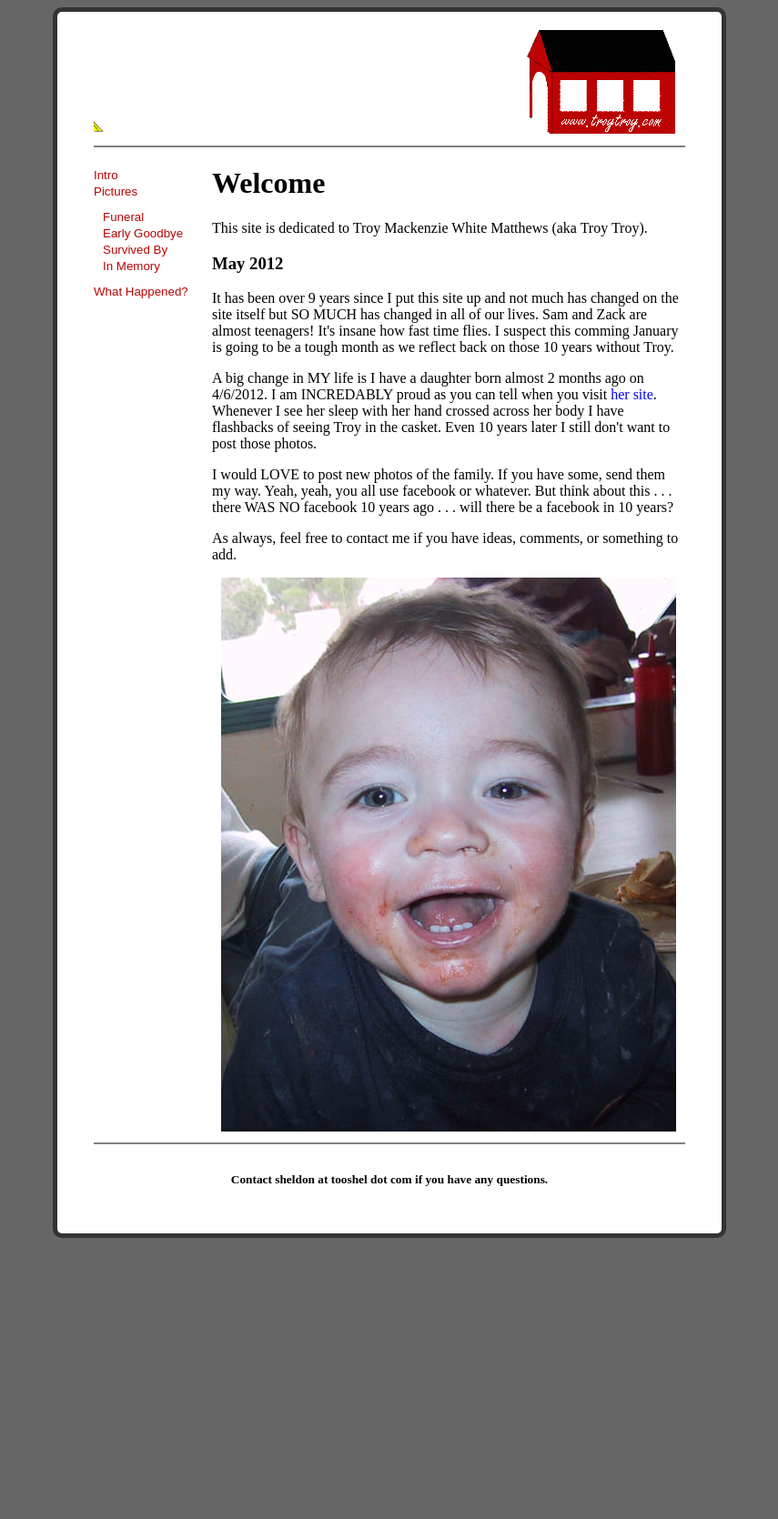
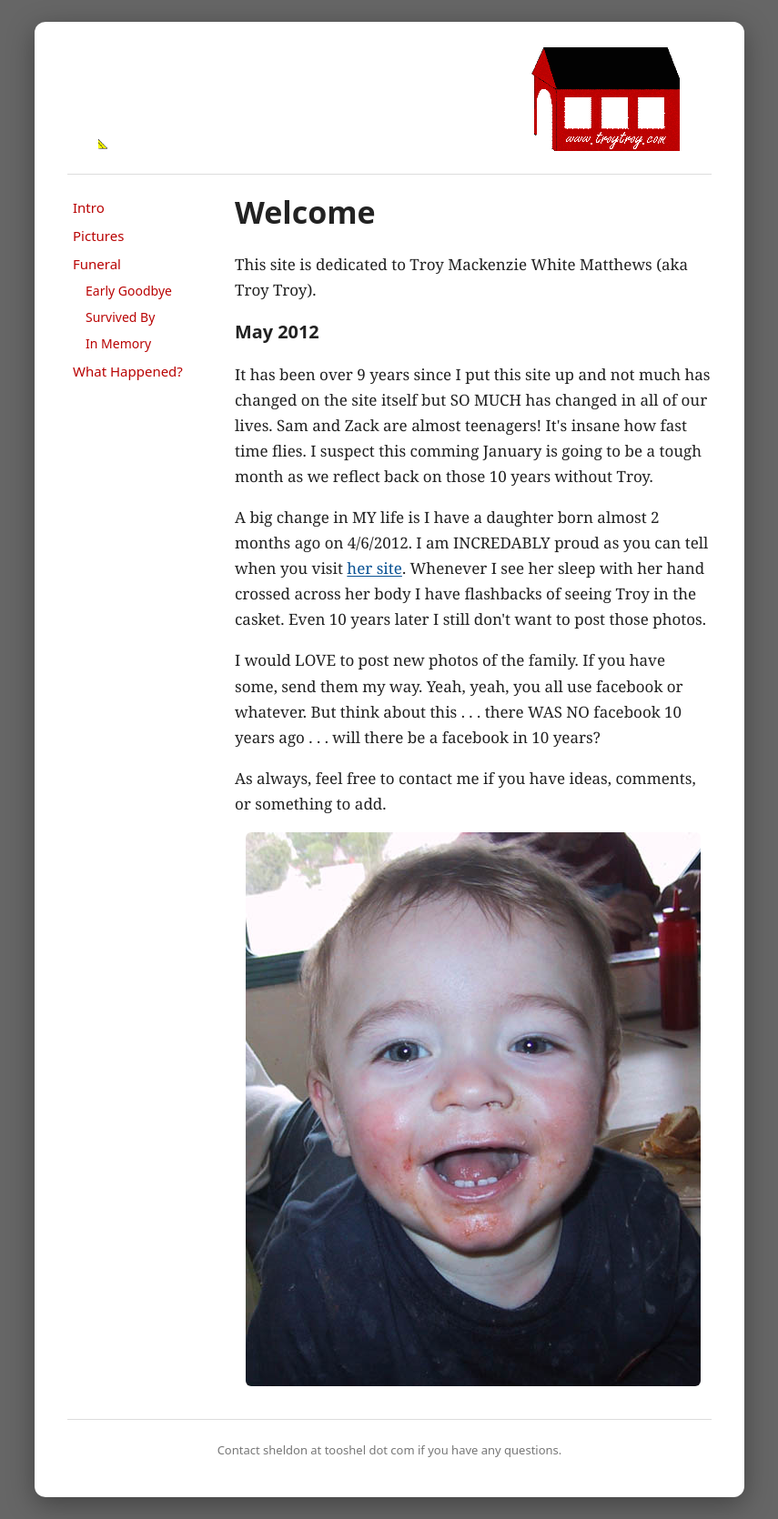
Before and after one commit to tooshel/troytroy, a Jekyll site: the page built from index.html, in a window 1280 px wide. Shown: the whole page at 91% size, without its empty margins (212-1067 px from the left). Built offline with Jekyll 4.4.1, drawn with Linux system fonts in a browser that asks for light colours; before the commit the page ends 1369 px from its top, so only the background shows below that.

Commit message:
Modernize layout and styles, keep the train
- HTML5 layout with viewport meta; responsive card design
- Nav is a real list: sidebar on desktop, wraps horizontally on phones
- Print styles folded into troy.css (@media print), print.css removed
- Dead Google Analytics (ga.js/UA) removed
- Content pages untouched

Co-Authored-By: Claude Fable 5 <noreply@anthropic.com>

```diff
--- a/_config.yml
+++ b/_config.yml
@@ -1 +1,4 @@
-auto: true
+title: Troy's Memorial Website
+url: https://www.troytroy.com
+exclude:
+  - README.md
--- a/_includes/main-nav.html
+++ b/_includes/main-nav.html
@@ -1,19 +1,12 @@
-<a href="index.html">Intro</a>
-<br>
-<a href="pictures.html">Pictures</a>
-<ul style="margin:10px; padding:0px;">
-	<a href="funeral.html">Funeral</a>
-	<br>
-	<a href="funeral-earlygoodbye.html">Early Goodbye</a>
-	<br>
-	<a href="funeral-survivors.html">Survived By</a>
-	<br>
-	<a href="funeral-inmemory.html">In Memory</a>
+<ul>
+  <li><a href="/">Intro</a></li>
+  <li><a href="/pictures.html">Pictures</a></li>
+  <li><a href="/funeral.html">Funeral</a>
+    <ul>
+      <li><a href="/funeral-earlygoodbye.html">Early Goodbye</a></li>
+      <li><a href="/funeral-survivors.html">Survived By</a></li>
+      <li><a href="/funeral-inmemory.html">In Memory</a></li>
+    </ul>
+  </li>
+  <li><a href="/what.html">What Happened?</a></li>
 </ul>
-<a href="what.html">What Happened?</a>
-<!--
-<br>
-<a href="/faq.html">F.A.Q</a>
-<br>
-<a href="/thanks.html">Thanks</a>
--->
--- a/_layouts/default.html
+++ b/_layouts/default.html
@@ -1,79 +1,39 @@
 <!DOCTYPE html>
+<html lang="en">
 <head>
-<title>
-{{page.title}} | Troy's Memorial Website
-</title>
-<meta http-equiv="X-UA-Compatible" content="IE=edge" />
-<link rel="shortcut icon" type="image/x-icon" href="favicon.ico">
-<style type="text/css" media="all">@import "css/troy.css";</style>
+<meta charset="utf-8">
+<meta name="viewport" content="width=device-width, initial-scale=1">
+<title>{{ page.title }} | Troy's Memorial Website</title>
+<meta name="description" content="In memory of Troy Mackenzie White Matthews (Troy Troy).">
+<link rel="icon" href="/favicon.ico">
+<link rel="stylesheet" href="/css/troy.css">
+</head>
+<body>
 
-<link rel="alternate stylesheet" type="text/css" media="screen"
-title="alt3" href="css/troy.css" />
-<link rel="alternate stylesheet" type="text/css" media="screen"
-title="print" href="css/print.css" />
-<link rel="stylesheet" type="text/css" media="print" href="css/print.css" />
+<div id="content">
 
+<header id="site-header">
+  <a href="/">
+    <img class="train screen-only" src="/images/darkmovingtrain2.gif" alt="An animated train crossing the top of the page">
+    <img class="train print-only" src="/images/statictrain.gif" alt="A train">
+  </a>
+</header>
 
-<script type="text/javascript">
+<div id="middle">
 
-  var _gaq = _gaq || [];
-  _gaq.push(['_setAccount', 'UA-32031130-1']);
-  _gaq.push(['_trackPageview']);
+<nav id="site-nav">
+{% include main-nav.html %}
+</nav>
 
-  (function() {
-    var ga = document.createElement('script'); ga.type = 'text/javascript'; ga.async = true;
-    ga.src = ('https:' == document.location.protocol ? 'https://ssl' : 'http://www') + '.google-analytics.com/ga.js';
-    var s = document.getElementsByTagName('script')[0]; s.parentNode.insertBefore(ga, s);
-  })();
-
-</script>
-
-</head>
-
-<body bgcolor="white">
-<div id="Content">
-
-<div id="top-section">
-<div id="top-col-1">
-	<a href="index.html">
-	<img src="images/darkmovingtrain2.gif" alt="" border="0"><br>
-	</a>
-	<hr noshade>
-</div>
-</div>
-
-<div id="top-section-print">
-<div id="top-col-1">
-	<img src="images/statictrain.gif" alt="" border="0">
-	<hr noshade>
-</div>
-</div>
-
-<div id="mid-section">
-
-<div id="mid-col-1">
-
-{% include main-nav.html %}
+<main>
+{{ content }}
+</main>
 
 </div>
 
-<div id="mid-col-2">
-
-
-{{page.content}}
-
-
-</div> <!-- end of col2 -->
-
-</div> <!-- end of mid-section -->
-
-<div id="bottom-section">
-
-<div id="bottom-col-1">
-<hr noshade>
-<h6>Contact sheldon at tooshel dot com if you have any questions.</h6>
-</div>
-</div>
+<footer id="site-footer">
+  <p>Contact sheldon at tooshel dot com if you have any questions.</p>
+</footer>
 
 </div>
 
--- a/css/print.css
+++ /dev/null
@@ -1,98 +0,0 @@
-.noprint
-{
-	float: none !important;
-	display: none !important;
-}
-.print {
-	float: inherit;
-	display: block;
-}
-#top-section {
-	float: none !important;
-	display: none !important;
-	position:relative;
-	left:0;
-	top:0;
-}
-#top-section-print {
-	float: inherit;
-	display: block;
-	position:relative;
-	left:0;
-	top:0;
-}
-
-#mid-section {
-	position:relative;
-	left:0;
-	top:0;
-}
-#bottom-section {
-	position:relative;
-	left:0;
-	top:0;
-}
-
-#top-col-1 {
-	position:relative;
-}
-#mid-col-1 {
-	float: none !important;
-	display: none !important;
-	position:absolute;
-	top:0;
-	left:0;
-	width:0%;
-}
-#mid-col-2 {
-	position:relative;
-	left:0%;
-	top:0;
-	width:100%;
-}
-#mid-col-3 {
-	float: none !important;
-	display: none !important;
-	position:absolute;
-	left:0%;
-	top:0;
-	width:0%;
-}
-
-#bottom-col-1 {
-	position:relative;
-}
-
-#mid-col-1 A
-{
-	COLOR: green;    TEXT-DECORATION: none; 	FONT-SIZE: 10pt;
-}
-
-#mid-col-3 A
-{
-	COLOR: red;    TEXT-DECORATION: none; 	FONT-SIZE: 12pt;
-}
-
-
-#mid-col-2 A
-{
-	COLOR: blue;  TEXT-DECORATION: none;
-}
-
-H1
-{
-	text-align: left;
-}
-H2
-{
-	text-align: center;
-}
-H6
-{
-	text-align: center; FONT-SIZE: 10pt;
-}
-
-
-br {
-	margin-bottom: 150px;
-}
--- a/css/troy.css
+++ b/css/troy.css
@@ -1,122 +1,213 @@
-body {
-	color:black;
-	background-color: #666666;
+/* troytroy.com — refreshed 2026, keeping the spirit of the 2003 design */
+
+:root {
+  --accent: #b90303;
+  --ink: #222;
+  --paper: #fff;
+  --backdrop: #666;
+  --rule: #ddd;
 }
 
-#Content {
-	width:650px;
-	margin:0px auto;
-	text-align:left;
-	padding:20px 40px 20px 40px;
-	border:5px solid #333;
-	background-color: white;
-
-     -moz-border-radius: 10px;
-    -webkit-border-radius: 10px;
-    -khtml-border-radius: 10px;
-    border-radius: 10px;
+* {
+  box-sizing: border-box;
 }
 
-#top-section {
-	position:relative;
-	left:0;
-	top:0;
-}
-#top-section-print {
-	float: none;
-	display: none;
-	position:relative;
-	left:0;
-	top:0;
+body {
+  margin: 0;
+  padding: 24px 12px;
+  color: var(--ink);
+  background-color: var(--backdrop);
+  font-family: Charter, Georgia, "Times New Roman", serif;
+  font-size: 1.0625rem;
+  line-height: 1.65;
 }
 
-#mid-section {
-	position:relative;
-	left:0;
-	top:0;
-}
-#bottom-section {
-	position:relative;
-	left:0;
-	top:0;
+#content {
+  max-width: 780px;
+  margin: 0 auto;
+  padding: 28px 36px;
+  background-color: var(--paper);
+  border-radius: 12px;
+  box-shadow: 0 8px 30px rgba(0, 0, 0, 0.35);
 }
 
-#top-col-1 {
-	position:relative;
-}
-#mid-col-1 {
-	position:absolute;
-	top:0;
-	left:0;
-	width:20%;
-}
-#mid-col-2 {
-	position:relative;
-	left:20%;
-	top:0;
-	width:80%;
+/* Header: the train */
+
+#site-header {
+  text-align: center;
+  padding-bottom: 16px;
+  border-bottom: 1px solid var(--rule);
 }
 
-/*
-#mid-col-3 {
-	position:absolute;
-	left:80%;
-	top:0;
-	width:20%;
-}
-*/
-
-#bottom-col-1 {
-	position:relative;
+#site-header img.train {
+  max-width: 100%;
+  height: auto;
 }
 
-#mid-col-1 a:link {
-	COLOR: #B90303;    TEXT-DECORATION: none; 	FONT-SIZE: 10pt;
-	FONT-FAMILY: Arial, Verdana, Helvetica;
-
-}
-#mid-col-1 a:visited {
-	COLOR: #B90303;    TEXT-DECORATION: none; 	FONT-SIZE: 10pt;
-	FONT-FAMILY: Arial, Verdana, Helvetica;
-}
-#mid-col-1 a:active {
-	COLOR: #B90303;    TEXT-DECORATION: none; 	FONT-SIZE: 10pt;
-	FONT-FAMILY: Arial, Verdana, Helvetica;
-}
-#mid-col-1 a:hover {
-	COLOR: white;  TEXT-DECORATION: none;	FONT-SIZE: 10pt;
-	background-color : #B90303;
-	FONT-FAMILY: Arial, Verdana, Helvetica;
+.print-only {
+  display: none;
 }
 
+/* Middle: nav + content, side by side on wide screens */
 
-#mid-col-2 a:link
-{
-	COLOR: blue;  TEXT-DECORATION: none;
-}
-#mid-col-2 a:visited
-{
-	COLOR: blue;  TEXT-DECORATION: none;
-}
-#mid-col-2 a:active {
-	COLOR: yellow;  TEXT-DECORATION: none;
-}
-#mid-col-2 a:hover {
-	color:black;
-	text-decoration :underline;
-	background-color:red;
+#middle {
+  display: grid;
+  grid-template-columns: 10rem 1fr;
+  gap: 24px;
+  padding-top: 20px;
 }
 
-h1 {
-	text-align: left;
-}
-h2 {
-	text-align: center;
-}
-h6 {
-	text-align: center; FONT-SIZE: 10pt;
+#site-nav {
+  font-family: system-ui, -apple-system, "Segoe UI", Arial, sans-serif;
+  font-size: 0.9375rem;
 }
 
-br {
-	margin-bottom: 0px;
+#site-nav ul {
+  list-style: none;
+  margin: 0;
+  padding: 0;
 }
+
+#site-nav ul ul {
+  margin: 2px 0 2px 14px;
+  font-size: 0.875rem;
+}
+
+#site-nav li {
+  margin: 2px 0;
+}
+
+#site-nav a {
+  display: inline-block;
+  padding: 2px 6px;
+  border-radius: 4px;
+  color: var(--accent);
+  text-decoration: none;
+}
+
+#site-nav a:hover,
+#site-nav a:focus-visible {
+  color: #fff;
+  background-color: var(--accent);
+}
+
+/* Content */
+
+main {
+  min-width: 0;
+}
+
+main h1,
+main h2,
+main h3 {
+  font-family: system-ui, -apple-system, "Segoe UI", Arial, sans-serif;
+  line-height: 1.25;
+}
+
+main h1 {
+  margin-top: 0;
+}
+
+main h2 {
+  border-bottom: 1px solid var(--rule);
+  padding-bottom: 4px;
+}
+
+main a {
+  color: #0b5394;
+  text-decoration: underline;
+  text-underline-offset: 2px;
+}
+
+main a:hover {
+  color: var(--accent);
+}
+
+main img {
+  max-width: 100%;
+  height: auto;
+  border-radius: 6px;
+}
+
+/* Photo thumbnails sit side by side with a little breathing room */
+
+main a img {
+  margin: 4px 6px 4px 0;
+  box-shadow: 0 2px 8px rgba(0, 0, 0, 0.25);
+}
+
+/* Footer */
+
+#site-footer {
+  margin-top: 28px;
+  padding-top: 10px;
+  border-top: 1px solid var(--rule);
+  text-align: center;
+  font-family: system-ui, -apple-system, "Segoe UI", Arial, sans-serif;
+  font-size: 0.8125rem;
+  color: #777;
+}
+
+/* Small screens: nav flows horizontally above the content */
+
+@media (max-width: 640px) {
+  body {
+    padding: 0;
+  }
+
+  #content {
+    border-radius: 0;
+    padding: 20px 18px;
+  }
+
+  #middle {
+    grid-template-columns: 1fr;
+    gap: 12px;
+  }
+
+  #site-nav ul {
+    display: flex;
+    flex-wrap: wrap;
+    gap: 2px 10px;
+  }
+
+  #site-nav ul ul {
+    display: contents;
+  }
+}
+
+/* Print: static train, no nav or chrome, just the words */
+
+@media print {
+  body {
+    padding: 0;
+    background: #fff;
+    font-size: 12pt;
+  }
+
+  #content {
+    max-width: none;
+    padding: 0;
+    box-shadow: none;
+    border-radius: 0;
+  }
+
+  .screen-only,
+  #site-nav,
+  #site-footer {
+    display: none;
+  }
+
+  .print-only {
+    display: inline;
+  }
+
+  #middle {
+    display: block;
+  }
+
+  main a {
+    color: #000;
+    text-decoration: none;
+  }
+}
```
Also changed, not shown: README.md.
